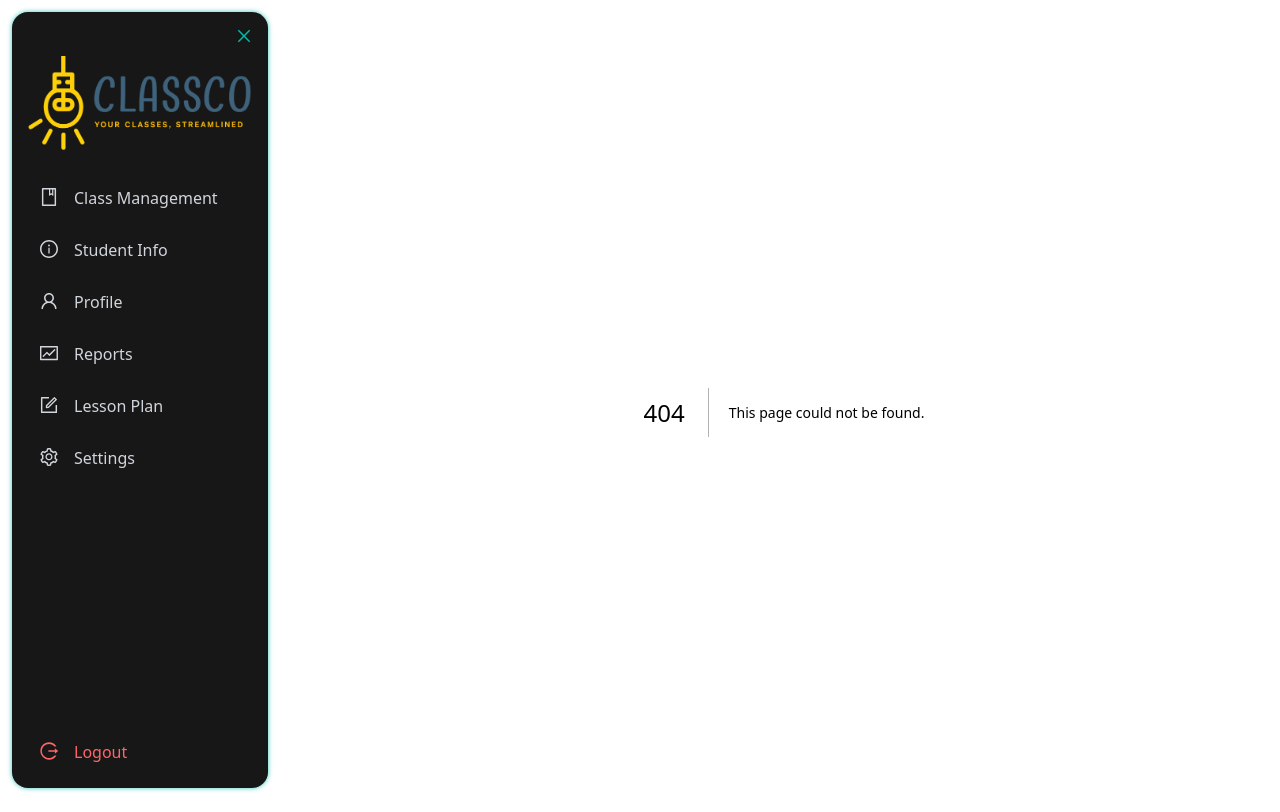
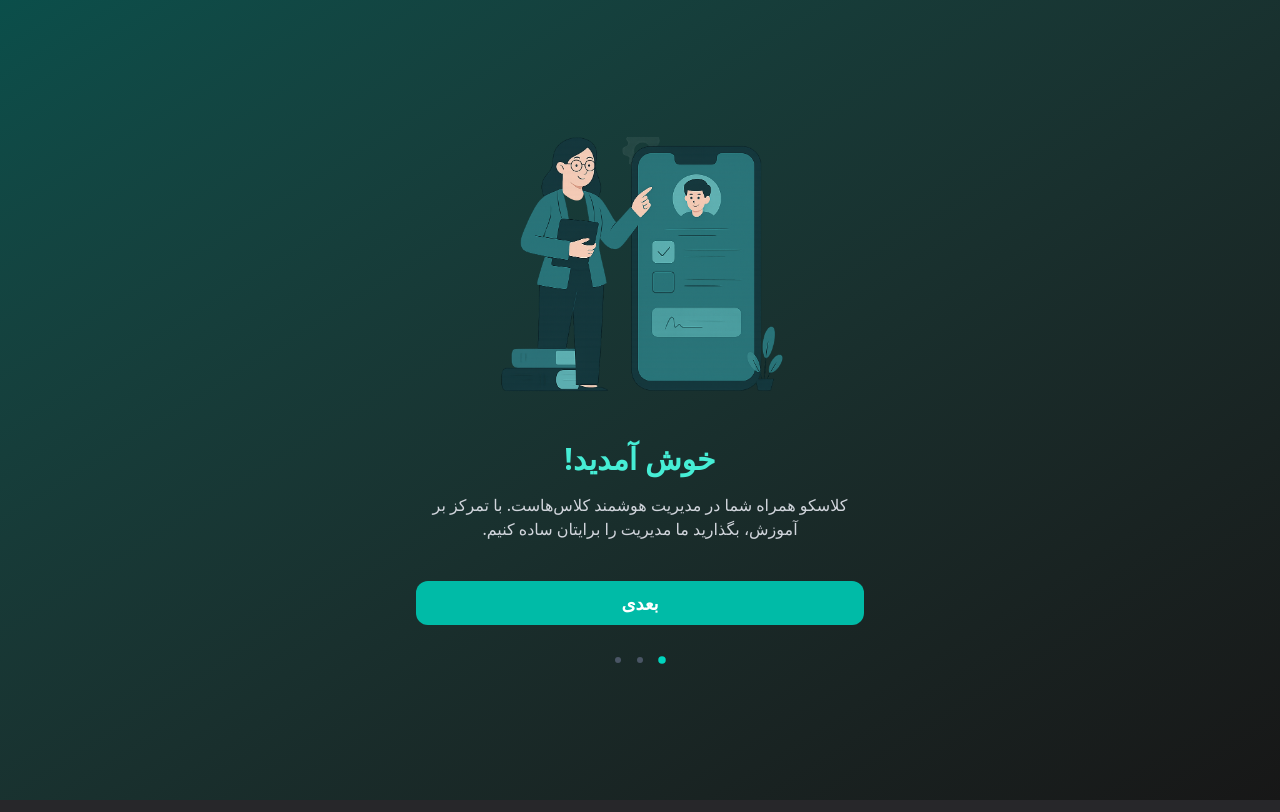
Before and after one commit to yashar1919/class-management, a Next.js app: page /onbording in a window 1280 px wide. Before the commit this address had no page. Built offline with nearby package versions, Linux system fonts and the light colour scheme.

Commit message:
add onbording for people no signups - but not complete yet

```diff
--- a/src/app/AppShellWrapper.tsx
+++ b/src/app/AppShellWrapper.tsx
@@ -1,6 +1,7 @@
 "use client";
 import { usePathname } from "next/navigation";
 import AppShell from "./AppShell";
+import PwaRedirect from "./OnbordingRedirect";
 
 export default function AppShellWrapper({
   children,
@@ -8,8 +9,16 @@ export default function AppShellWrapper({
   children: React.ReactNode;
 }) {
   const pathname = usePathname();
-  const isAuthPage = pathname === "/login" || pathname === "/signup";
+  const isAuthPage =
+    pathname === "/login" ||
+    pathname === "/signup" ||
+    pathname === "/onbording";
 
-  // اگر صفحه لاگین یا ثبت‌نام بود فقط children را نمایش بده
-  return isAuthPage ? <>{children}</> : <AppShell>{children}</AppShell>;
+  // اگر صفحه لاگین، ثبت‌نام یا خوش‌آمد بود فقط children را نمایش بده
+  return (
+    <>
+      <PwaRedirect />
+      {isAuthPage ? <>{children}</> : <AppShell>{children}</AppShell>}
+    </>
+  );
 }
--- /dev/null
+++ b/src/app/OnbordingRedirect.tsx
@@ -0,0 +1,23 @@
+"use client";
+import { useEffect } from "react";
+import { usePathname, useRouter } from "next/navigation";
+
+export default function PwaRedirect() {
+  const router = useRouter();
+  const pathname = usePathname();
+
+  useEffect(() => {
+    // اگر کاربر ثبت‌نام نکرده و قبلاً خوش‌آمد را ندیده
+    const isSignedUp = !!localStorage.getItem("isSignedUp"); // بعد از signup این مقدار را ست کن
+
+    if (
+      !isSignedUp &&
+      pathname !== "/onbording" &&
+      !localStorage.getItem("onboarding-shown")
+    ) {
+      router.replace("/onbording");
+    }
+  }, [pathname, router]);
+
+  return null;
+}
--- /dev/null
+++ b/src/app/onbording/page.tsx
@@ -0,0 +1,84 @@
+"use client";
+import { useState } from "react";
+import { useRouter } from "next/navigation";
+import Image from "next/image";
+import Image1 from "../onbording/image-1.png";
+import Image2 from "../onbording/image-2.png";
+
+const steps = [
+  {
+    title: "خوش آمدید!",
+    desc: "کلاسکو همراه شما در مدیریت هوشمند کلاس‌هاست. با تمرکز بر آموزش، بگذارید ما مدیریت را برایتان ساده کنیم.",
+  },
+  {
+    title: "همه ابزارها در یک‌جا",
+    desc: "ثبت و مدیریت دانش‌آموزان، برنامه‌ریزی جلسات، ارسال پیامک و گزارش‌گیری حرفه‌ای، همه در یک اپلیکیشن ساده و سریع.",
+  },
+  {
+    title: "شروع کنید",
+    desc: "همین حالا ثبت‌نام کنید و کلاس‌های خود را هوشمندانه پیش ببرید که تجربه‌ای متفاوت از مدیریت کلاس را آغاز کنید...",
+  },
+];
+
+const images = [Image1, Image2, Image1];
+
+export default function OnbordingPage() {
+  const [step, setStep] = useState(0);
+  const router = useRouter();
+
+  const handleNext = () => {
+    if (step < steps.length - 1) setStep((s) => s + 1);
+    else {
+      localStorage.setItem("onboarding-shown", "1");
+      router.push("/signup");
+    }
+  };
+
+  return (
+    <div className="min-h-screen flex flex-col items-center justify-center bg-gradient-to-br from-teal-900 to-neutral-900 px-4">
+      <Image
+        src={images[step]}
+        alt="Welcome Illustration"
+        width={320}
+        className="mb-8"
+      />
+      <div
+        className="flex flex-col justify-center items-center"
+        style={{ direction: "rtl" }}
+      >
+        <h1 className="text-3xl font-bold text-teal-300 my-4">
+          {steps[step].title}
+        </h1>
+        <p className="text-gray-300 text-center max-w-md mb-10">
+          {steps[step].desc}
+        </p>
+        <button
+          className="bg-teal-500 hover:bg-teal-600 text-white font-bold w-full py-2 rounded-xl text-lg transition"
+          onClick={handleNext}
+        >
+          {step < steps.length - 1 ? "بعدی" : "شروع کنید"}
+        </button>
+        {/* نمایش نقطه‌های مرحله */}
+        <div className="flex gap-4 mt-8">
+          {steps.map((_, idx) => (
+            <span
+              key={idx}
+              onClick={() => {
+                if (idx < step) setStep(idx);
+              }}
+              className={`w-1.5 h-1.5 rounded-full transition-all cursor-pointer ${
+                idx === step
+                  ? "bg-teal-400 scale-125"
+                  : idx < step
+                    ? "bg-teal-700 opacity-80"
+                    : "bg-gray-600"
+              }`}
+              style={{ transition: "all 0.2s" }}
+              title={steps[idx].title}
+            />
+          ))}
+        </div>
+      </div>
+    </div>
+  );
+}
--- a/src/app/signup/page.tsx
+++ b/src/app/signup/page.tsx
@@ -96,6 +96,7 @@ export default function SignupPage() {
           description: "Your account has been created successfully.",
           placement: notificationPlacement,
         });
+        localStorage.setItem("isSignedUp", "1");
         setTimeout(() => {
           window.location.href = "/login";
         }, 1200);
```
Also changed, not shown: src/app/onbording/image-1.png (added), src/app/onbording/image-2.png (added).
